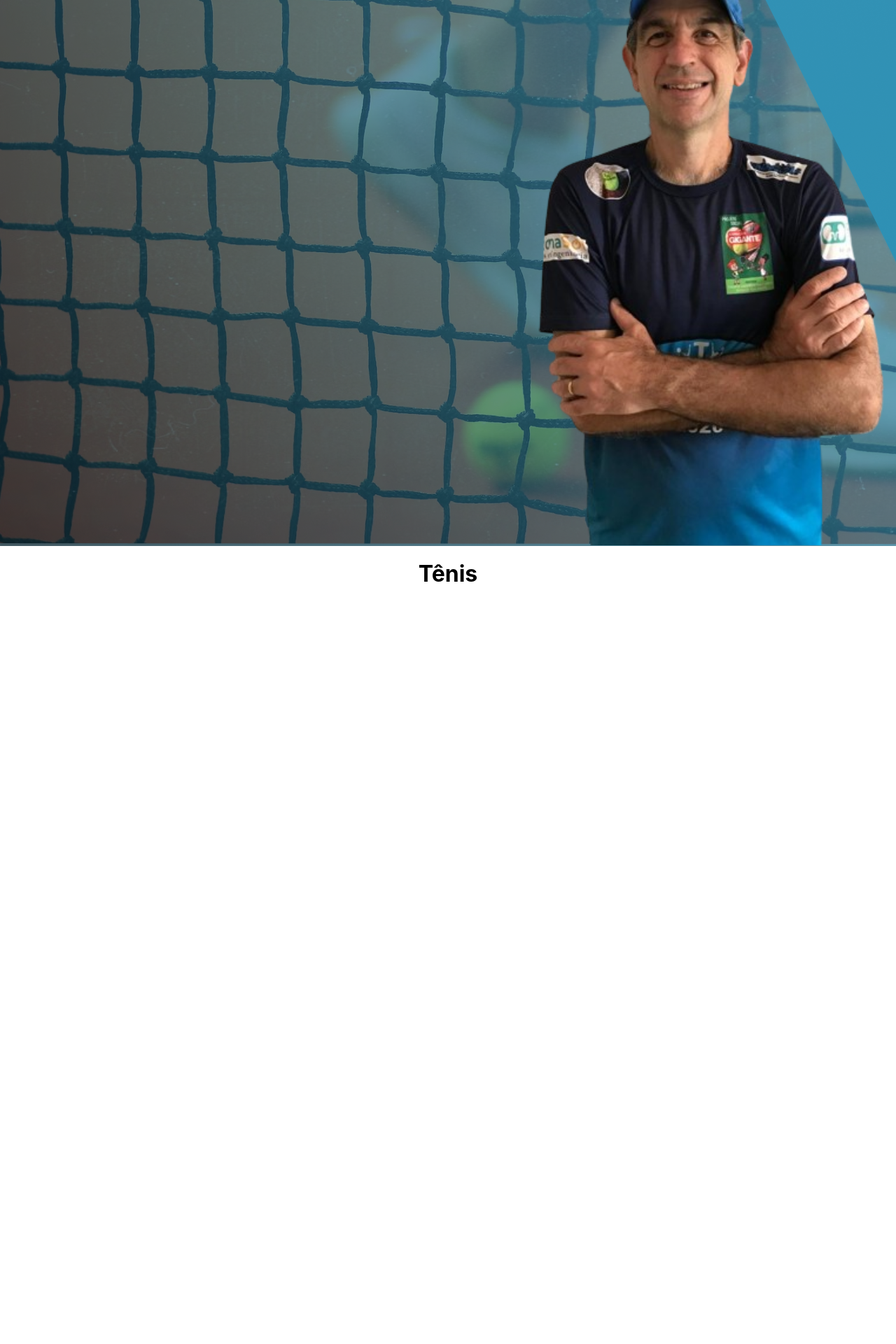
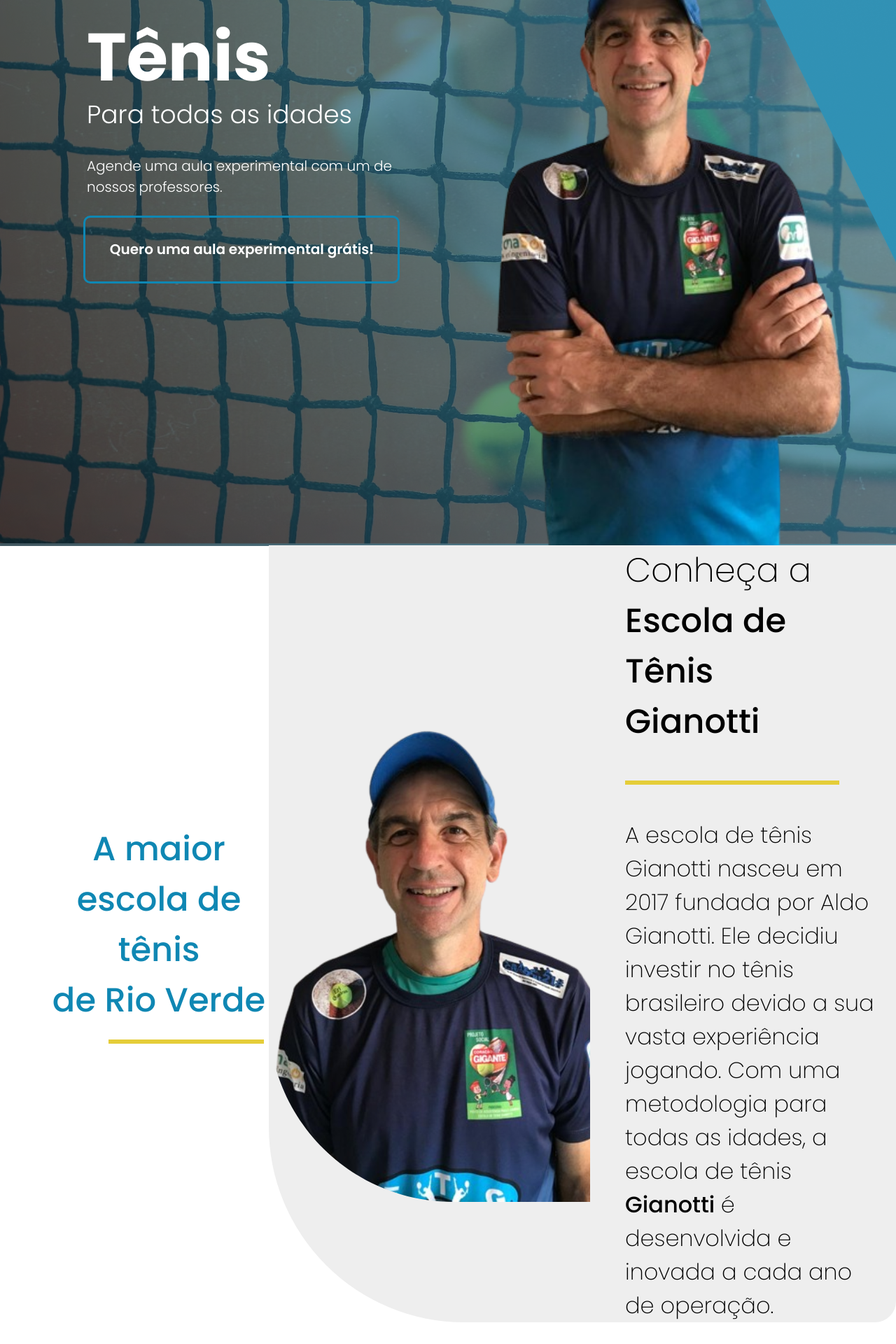
Before and after one commit to yasgmin/etg-site, a React (Create React App) app: page / in a window 1280 px wide. Shown: the part 300-2220 px from the top of the page at 70% size. Before the commit the page ends 1161 px from the top, so only its background shows below. Built offline with nearby package versions, Linux system fonts and the light colour scheme.

Commit message:
etg-site

```diff
--- a/src/App.tsx
+++ b/src/App.tsx
@@ -1,13 +1,17 @@
 import React from "react";
 import "./App.css";
 import Navbar from "./components/Navbar/navbar";
-import Header from "./components/Navbar/Header/header";
+import Header from "./components/Header/header";
+import Apresentacao from "./components/Apresentacao/apresentacao";
+import Projeto from "./components/Projeto/projeto";
 
 function App() {
   return (
     <div className="App">
       <Navbar />
       <Header />
+      <Apresentacao />
+      <Projeto />
     </div>
   );
 }
--- /dev/null
+++ b/src/components/Apresentacao/apresentacao.css
@@ -0,0 +1,95 @@
+.papis {
+  display: flex;
+  width: 100%;
+  align-items: center;
+  justify-content: center;
+}
+
+.esquerda {
+  display: flex;
+  width: 30%;
+}
+
+.esquerda h1 {
+  color: #0f87b3;
+  font-family: Poppins;
+  font-size: 48px;
+  font-style: normal;
+  font-weight: 500;
+  line-height: normal;
+  margin: 0 0 0 70px;
+}
+
+.esquerda p {
+  width: 222px;
+  height: 6px;
+  flex-shrink: 0;
+  background: #e5cd39;
+  align-items: center;
+  justify-content: center;
+  margin: 20px 0 0 85px;
+}
+
+.conheca-escola {
+  border-radius: 0px 0px 30px 279px;
+  background: #eee;
+  display: flex;
+  width: 70%;
+  align-items: center;
+  justify-self: center;
+  background-color: #eee;
+}
+
+.conheca-escola h1 {
+  position: relative;
+  width: 70%;
+  color: #000;
+  font-family: Poppins;
+  font-size: 48px;
+  font-style: normal;
+  font-weight: 275;
+  line-height: normal;
+  line-height: 1.5;
+  text-align: left;
+  text-indent: 0;
+  margin: 0 0 0 50px;
+}
+
+span {
+  color: #000;
+  font-family: Poppins;
+  font-size: 48px;
+  font-style: normal;
+  font-weight: 500;
+  line-height: normal;
+}
+
+.conheca-escola h2 {
+  color: #000;
+  font-family: Poppins;
+  font-size: 32px;
+  font-style: normal;
+  font-weight: 275;
+  line-height: normal;
+  line-height: 1.5;
+  text-align: left;
+  text-indent: 0;
+  margin: 0 26px 0 50px;
+}
+
+.span2 {
+  color: #000;
+  font-family: Poppins;
+  font-size: 32px;
+  font-style: normal;
+  font-weight: 500;
+  line-height: normal;
+}
+
+p {
+  height: 6px;
+  flex-shrink: 0;
+  background: #e5cd39;
+  align-items: center;
+  justify-content: center;
+}
--- /dev/null
+++ b/src/components/Apresentacao/apresentacao.tsx
@@ -0,0 +1,39 @@
+import "./apresentacao.css";
+import Tio from "../../images/tio 2.svg";
+
+const Apresentacao = () => {
+  return (
+    <div className="papis">
+      <div className="esquerda">
+        {" "}
+        <h1>
+          A maior <br />
+          escola de tênis
+          <br /> de Rio Verde
+          <p></p>
+        </h1>
+      </div>
+      <div className="conheca-escola">
+        <p></p>
+        <img src={Tio} alt="aldo" />
+        <div>
+          {" "}
+          <h1>
+            Conheça a <br />
+            <span>Escola de Tênis Gianotti</span>
+            <p></p>
+          </h1>
+          <h2>
+            A escola de tênis Gianotti nasceu em 2017 fundada por Aldo Gianotti.
+            Ele decidiu investir no tênis brasileiro devido a sua vasta
+            experiência jogando. Com uma metodologia para todas as idades, a
+            escola de tênis <span className="span2">Gianotti </span>é
+            desenvolvida e inovada a cada ano de operação.
+          </h2>
+        </div>
+      </div>
+    </div>
+  );
+};
+
+export default Apresentacao;
--- /dev/null
+++ b/src/components/Header/header.css
@@ -0,0 +1,112 @@
+.divPai {
+  display: flex;
+  width: 100%;
+  height: auto;
+}
+
+.aldo {
+  width: 100%;
+  height: 970px;
+  display: flex;
+}
+
+.aldo img {
+  position: relative;
+  right: -70%;
+}
+
+.titulo {
+  width: 100%;
+  border: #000;
+  display: flex;
+  position: relative;
+  align-items: center;
+}
+
+.texto1 {
+  margin-top: 200px;
+  position: relative;
+  left: -55%;
+  flex-direction: column;
+  display: flex;
+  width: 50%;
+  height: auto;
+  color: white;
+}
+
+.texto1 h1 {
+  display: flex;
+  color: #fff;
+  font-family: Poppins;
+  font-size: 96px;
+  font-style: normal;
+  font-weight: 700;
+  line-height: normal;
+  margin: 0;
+}
+
+.texto1 h4 {
+  position: relative;
+  left: -1%;
+  bottom: 12%;
+  display: flex;
+  border-radius: 10px;
+  align-items: center;
+  justify-content: center;
+  border: 3px solid #0f87b3;
+  width: 446px;
+  height: 91px;
+  color: #fff;
+  font-family: Poppins;
+  font-size: 20px;
+  font-style: normal;
+  font-weight: 600;
+  line-height: normal;
+  transition: transform 0.3s ease;
+}
+
+.texto1 h4:hover {
+  background-color: #0f87b3;
+  color: #e5cd39;
+  cursor: pointer;
+  border: 1px solid white;
+  transform: scale(1.1);
+}
+
+.titulo-principal {
+  flex-direction: column;
+  display: flex;
+  width: 100%;
+  height: 25%;
+}
+
+.texto1 h2 {
+  display: flex;
+  position: relative;
+  bottom: 25%;
+  color: #fff;
+  font-family: Poppins;
+  font-size: 36px;
+  font-style: normal;
+  font-weight: 300;
+  line-height: normal;
+}
+
+.texto1 h3 {
+  display: flex;
+  color: #fff;
+  font-family: Poppins;
+  font-size: 20px;
+  font-style: normal;
+  font-weight: 300;
+  line-height: normal;
+  width: 446px;
+  height: 91px;
+  line-height: 1.5;
+  text-align: left;
+  text-indent: 0;
+}
+
+.experimental {
+  width: 100%;
+}
--- /dev/null
+++ b/src/components/Header/header.tsx
@@ -0,0 +1,26 @@
+import "./header.css";
+import Aldo from "../../images/aldo.svg";
+
+const Header = () => {
+  return (
+    <div className="divPai">
+      <div className="aldo">
+        <img src={Aldo} alt="aldo" />
+      </div>
+      <div className="texto1">
+        {" "}
+        <div className="titulo-principal">
+          {" "}
+          <h1>Tênis</h1>
+          <h2>Para todas as idades</h2>
+        </div>
+        <div className="experimental">
+          {" "}
+          <h3>Agende uma aula experimental com um de nossos professores.</h3>
+          <h4>Quero uma aula experimental grátis!</h4>
+        </div>
+      </div>
+    </div>
+  );
+};
+export default Header;
--- a/src/components/Navbar/Header/header.css
+++ /dev/null
@@ -1,15 +0,0 @@
-.aldo {
-  width: 100%;
-  height: 970px;
-  display: flex;
-}
-
-.aldo img {
-  position: relative;
-  right: -50%;
-}
-
-.titulo {
-  width: 100%;
-  border: #000;
-}
--- a/src/components/Navbar/Header/header.tsx
+++ /dev/null
@@ -1,16 +0,0 @@
-import "./header.css";
-import Aldo from "../../../images/aldo.svg";
-
-const Header = () => {
-  return (
-    <div>
-      <div className="aldo">
-        <img src={Aldo} alt="aldo" />
-      </div>
-      <div>
-        <h1 className="título">Tênis</h1>
-      </div>
-    </div>
-  );
-};
-export default Header;
--- a/src/components/Navbar/navbar.css
+++ b/src/components/Navbar/navbar.css
@@ -18,13 +18,14 @@ header {
 }
 
 .logo {
-  top: -1%;
+  top: -0.5%;
+  left: 5%;
   position: fixed;
   display: flex;
   justify-content: center;
   align-items: center;
   background-color: white;
-  border-radius: 10px;
+  border-radius: 0px 0px 20px 20px;
   border: solid 6px #0f87b3;
   width: 300px;
 }
--- /dev/null
+++ b/src/components/Projeto/projeto.css
@@ -0,0 +1,22 @@
+.projetoPai {
+  display: flex;
+  width: 100%;
+  margin-top: 15rem;
+  border: 2px solid black;
+}
+
+.title {
+  width: 100%;
+  height: 100%;
+  align-items: center;
+  position: relative;
+  justify-content: center;
+  border: 2px solid black;
+}
+
+.imagemP {
+  margin-top: 10rem;
+}
+
+.tituProjeto {
+}
--- /dev/null
+++ b/src/components/Projeto/projeto.tsx
@@ -0,0 +1,29 @@
+import "./projeto.css";
+import prot from "../../images/projeto.png";
+
+const Projeto = () => {
+  return (
+    <div className="projetoPai">
+      <section className="title">
+        {" "}
+        <h1>Projeto Social</h1>
+        <p></p>
+      </section>
+      <div className="imagemP">
+        <img src={prot} alt="Projeto Social" />
+      </div>
+      <div className="tituProjeto">
+        {" "}
+        <h2>
+          Em maio, o Projeto Social de Tênis "Coração Gigante" alcança um marco
+          significativo, completando cinco anos de dedicação e impacto positivo
+          na comunidade. Desde o seu início, o projeto tem sido um farol de
+          esperança, proporcionando oportunidades e transformando a vida de 26
+          crianças.
+        </h2>
+      </div>
+    </div>
+  );
+};
+
+export default Projeto;
```
Also changed, not shown: src/images/projeto.png (added), src/images/tio 2.svg (added).
